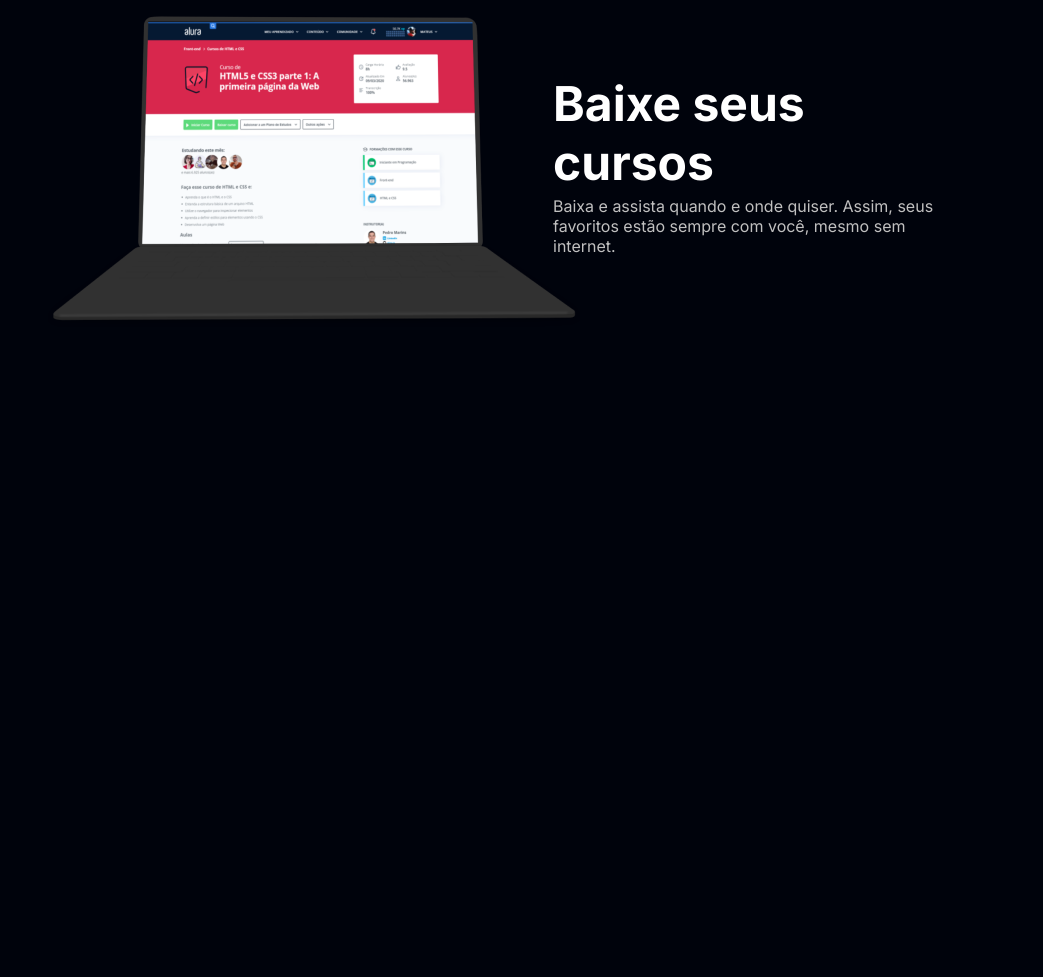
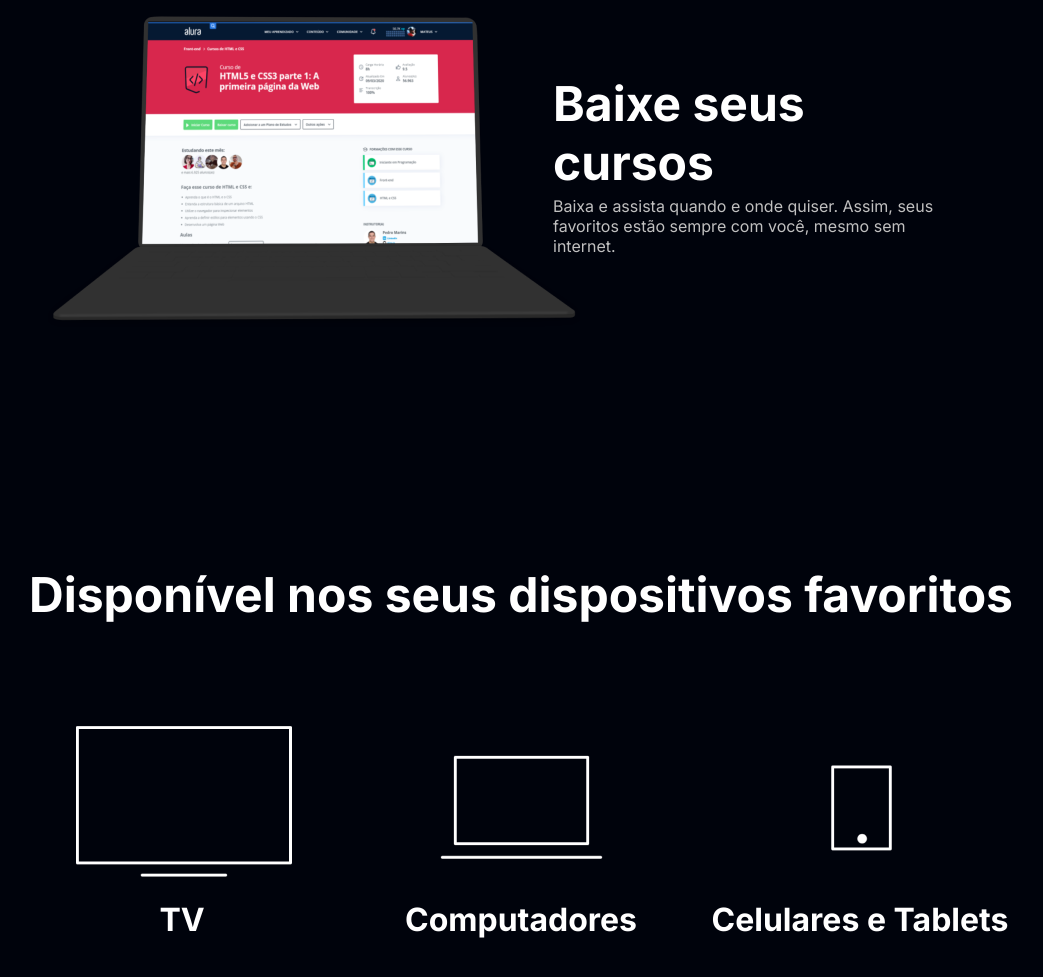
Before and after one commit to Iurygon/Alura_Plus, a plain HTML site: page index.html in a window 1280 px wide. Shown: the part 2635-3612 px from the top of the page, without its empty margins (119-1162 px from the left). Before the commit the page ends 3200 px from the top, so only its background shows below. Drawn offline with Linux system fonts and the light colour scheme.

Commit message:
Continuidade no curso

```diff
--- a/index.html
+++ b/index.html
@@ -66,6 +66,28 @@
 
     </section>
 
+    <section class="dispositivos">
+
+        <h2 class="dispositivos__titulo">Disponível nos seus dispositivos favoritos</h2>
+        <ul class="dispositivos__lista">
+
+            <li>
+                <img src="img/tv.png" alt="Ícone TV">
+                <h3 class="lista__item">TV</h3>
+            </li>
+            <li>
+                <img src="img/computador.png" alt="Ícone Computador">
+                <h3 class="lista__item">Computadores</h3>
+            </li>
+            <li>
+                <img src="img/celular.png" alt="Ícone Celular">
+                <h3 class="lista__item">Celulares e Tablets</h3>
+            </li>
+
+        </ul>
+
+    </section>
+
 </body>
 
 </html>
--- a/style.css
+++ b/style.css
@@ -16,9 +16,12 @@
     --fonte_principal: "Inter";
 }
 
+
 /*CÓDIGO*/
 
+
 /*PRINCIPAL*/
+
 
 body{
     background-color: var(--background);
@@ -75,7 +78,9 @@ body{
     color: var(--cinza_secundário);
 }
 
+
 /*APARELHOS*/
+
 
 .secundario__imagem{
     width: 70%;
@@ -100,9 +105,38 @@ body{
     color: var(--cinza_secundário);
 }
 
+
 /*TELAS*/
+
 
 .secundario__botao{
     display: inline-block;
     margin-top: 1em;
 }
+
+
+/* DISPOSITIVOS*/
+
+
+.dispositivos{
+    text-align: center;
+}
+
+.dispositivos__titulo{
+    font-size: 48px;
+    font-weight: 700;
+    color: var(--branco_principal);
+}
+
+.dispositivos__lista{
+    list-style-type: none;
+    display: flex;
+    justify-content: center;
+    margin: 5em 0;
+}
+
+.lista__item{
+    font-size: 32px;
+    font-weight: 700;
+    color: var(--branco_principal);
+}
```
Also changed, not shown: img/celular.png (added), img/computador.png (added), img/tv.png (added).
